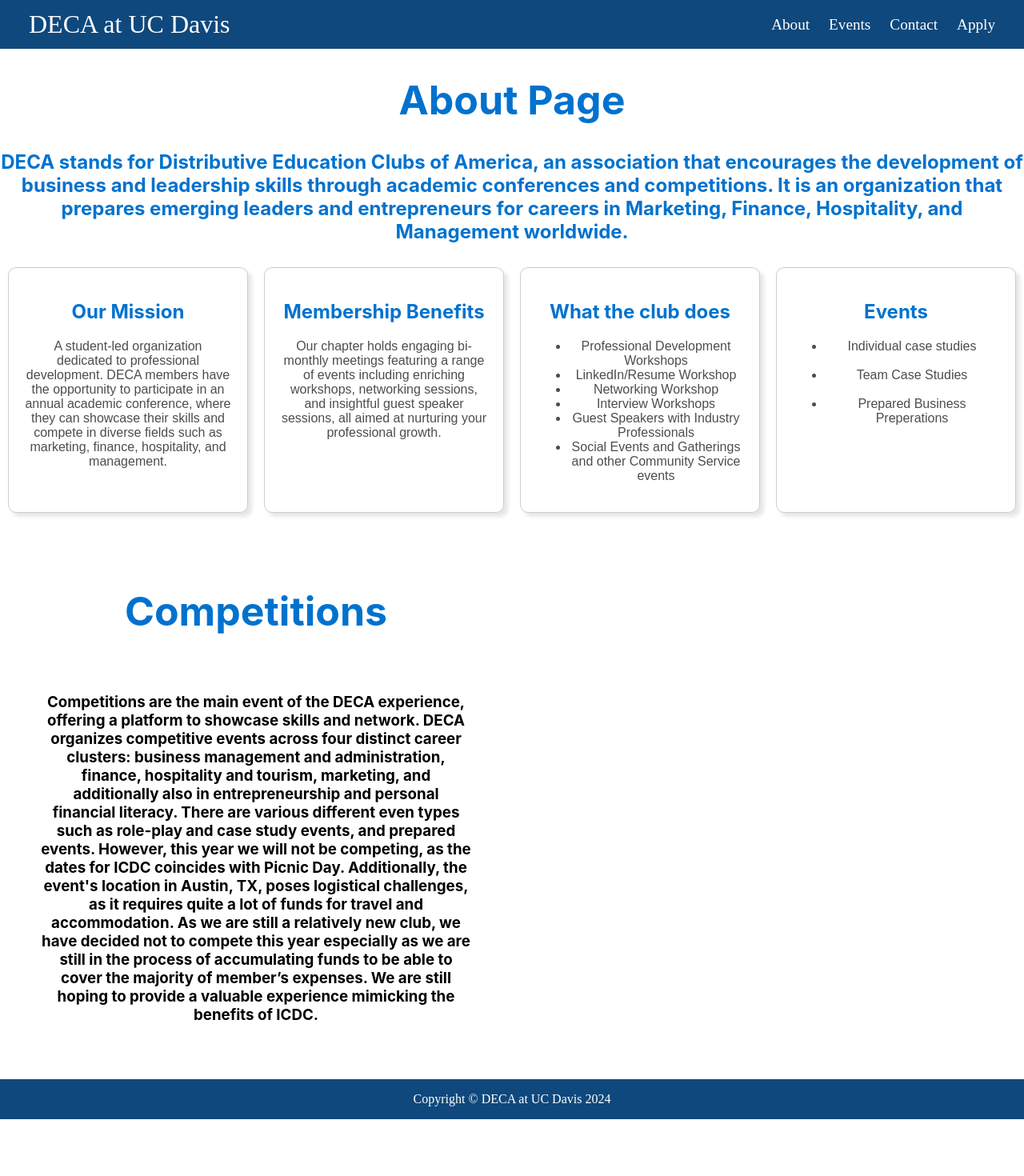
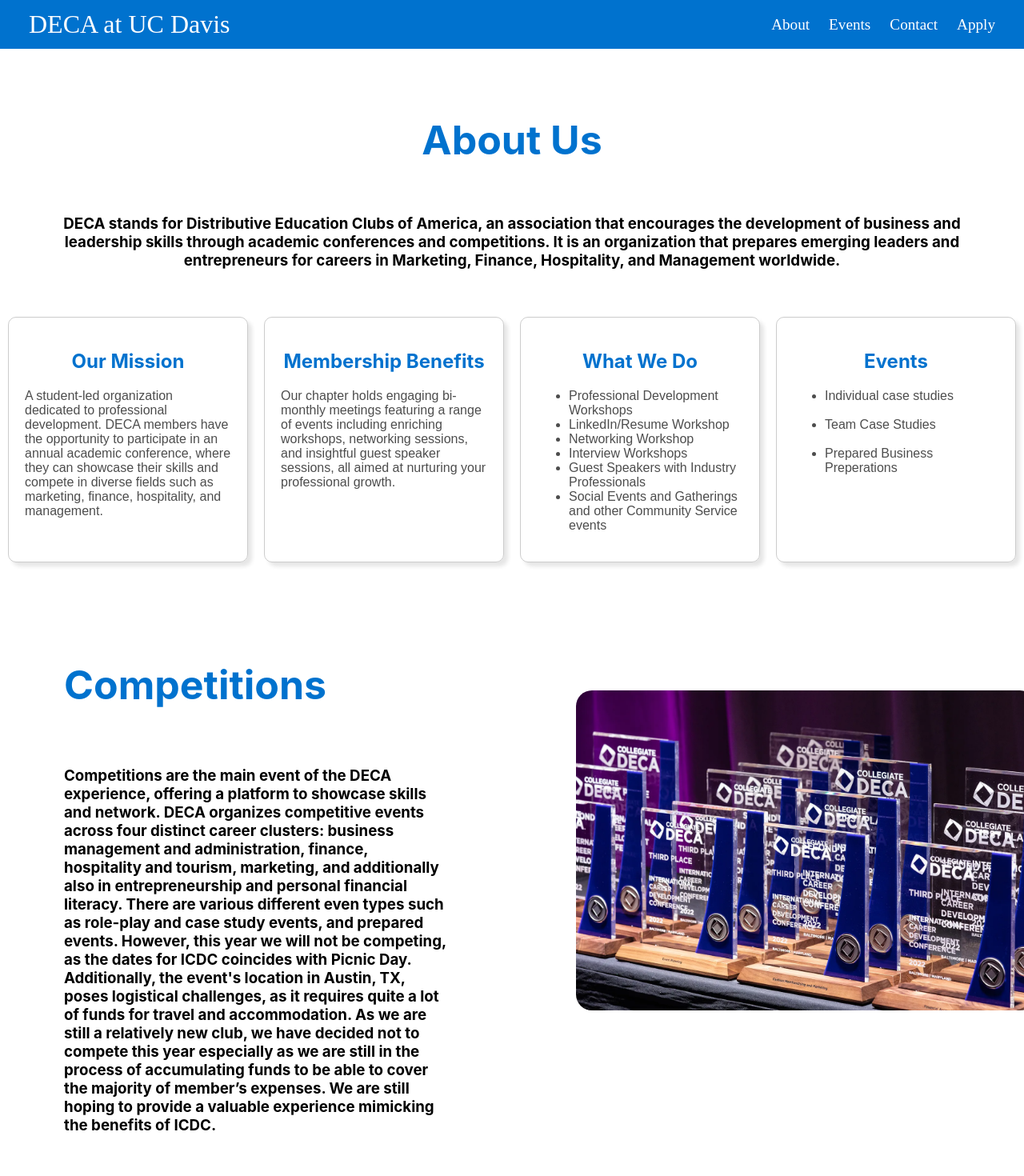
Before and after one commit to Harsh-Karia/DECA-information-website, a React (Create React App) app in the folder deca_website/: page /about in a window 1280 px wide. Shown: the top 1470 px of the page at 80% size. Before the commit the page ends 1399 px from the top, so only its background shows below. Built offline with nearby package versions, Linux system fonts and the light colour scheme.

Commit message:
web styling

```diff
--- a/deca_website/public/index.html
+++ b/deca_website/public/index.html
@@ -24,7 +24,7 @@
       work correctly both with client-side routing and a non-root public URL.
       Learn how to configure a non-root public URL by running `npm run build`.
     -->
-    <title>React App</title>
+    <title>DECA at UC Davis</title>
   </head>
   <body>
     <noscript>You need to enable JavaScript to run this app.</noscript>
--- a/deca_website/src/Pages/About.js
+++ b/deca_website/src/Pages/About.js
@@ -1,34 +1,29 @@
 import React from "react";
-
 import { Row, Card, Container, } from "react-bootstrap";
 import {Button} from "react-bootstrap";
 import '../Styles/Pages.css';
+import {Link} from 'react-router-dom';
+import deca_comp from "../Images/deca_comp.webp"
 
 export default function About(){
 	return(
-		<div className="aboutpage">
+		<div className="page_front">
 			<Container>
-				<h1>About Page</h1>
-				<h2>DECA stands for Distributive Education Clubs of America, an association that encourages the development of business and leadership skills through academic conferences and competitions.
-			It is an organization that prepares emerging leaders and entrepreneurs for careers in Marketing, Finance, Hospitality, and Management worldwide.
-				</h2>
+				<h1>About Us</h1>
+				<h3 style={{padding:'30px'}}>DECA stands for Distributive Education Clubs of America, an association that encourages the development of business and leadership skills through academic conferences and competitions. It is an organization that prepares emerging leaders and entrepreneurs for careers in Marketing, Finance, Hospitality, and Management worldwide.</h3>
 			</Container>
 			<Container>
 				<div className="box">
 					<div className="card">
 						<h2 classname="normal">Our Mission</h2>
-
 						<p className="card-text">A student-led organization dedicated to professional development. DECA members have the opportunity to participate in an annual academic conference, where they can showcase their skills and compete in diverse fields such as marketing, finance, hospitality, and management.</p>
 					</div>
-
 					<div className="card">
 						<h2 classname="normal">Membership Benefits</h2>
-
 						<p className="card-text">Our chapter holds engaging bi-monthly meetings featuring a range of events including enriching workshops, networking sessions, and insightful guest speaker sessions, all aimed at nurturing your professional growth.</p>
 					</div>
 					<div className="card">
-						<h2 classname="normal">What the club does</h2>
-
+						<h2 classname="normal">What We Do</h2>
 						<ul className="card-text">
 							<li>Professional Development Workshops</li>
 							<li>LinkedIn/Resume Workshop</li>
@@ -40,9 +35,7 @@
 					</div>
 					<div className="card">
 						<h2 classname="normal">Events</h2>
-
 						<ul className="card-text">
-
 							<li>Individual case studies</li>
 							<br/>
 							<li>Team Case Studies</li>
@@ -52,16 +45,19 @@
 						</ul>
 					</div>
 				</div>
-
-				<div className="competition">
-					<h1>Competitions</h1>
-					<br/>
-					<h3 className="comptext">Competitions are the main event of the DECA experience, offering a platform to showcase skills and network. DECA organizes competitive events across four distinct career clusters: business management and administration, finance, hospitality and tourism, marketing, and additionally also in entrepreneurship and personal financial literacy. There are various different even types such as role-play and case study events, and prepared events. However, this year we will not be competing, as the dates for ICDC coincides with Picnic Day. Additionally, the event's location in Austin, TX, poses logistical challenges, as it requires quite a lot of funds for travel and accommodation. As we are still a relatively new club, we have decided not to compete this year especially as we are still in the process of accumulating funds to be able to cover the majority of member’s expenses. We are still hoping to provide a valuable experience mimicking the benefits of ICDC. </h3>
+				<div className="box">
+					<div className="competition">
+						<h1>Competitions</h1>
+						<br/>
+						<h3 className="comptext">Competitions are the main event of the DECA experience, offering a platform to showcase skills and network. DECA organizes competitive events across four distinct career clusters: business management and administration, finance, hospitality and tourism, marketing, and additionally also in entrepreneurship and personal financial literacy. There are various different even types such as role-play and case study events, and prepared events. However, this year we will not be competing, as the dates for ICDC coincides with Picnic Day. Additionally, the event's location in Austin, TX, poses logistical challenges, as it requires quite a lot of funds for travel and accommodation. As we are still a relatively new club, we have decided not to compete this year especially as we are still in the process of accumulating funds to be able to cover the majority of member’s expenses. We are still hoping to provide a valuable experience mimicking the benefits of ICDC. </h3>
+					</div>
+					<div className="competition" style={{paddingTop:'150px'}}>
+						<Link target={"_blank"} to="https://www.deca.org/collegecompete">
+                			<img src={deca_comp} alt="deca_comp" style={{height:400}}/>
+            			</Link>
+					</div>
 				</div>
-
-
 			</Container>
 		</div>
-
 	)
 }
--- a/deca_website/src/Pages/Apply.js
+++ b/deca_website/src/Pages/Apply.js
@@ -5,10 +5,10 @@
 
 export default function Apply(){
 	return(
-		<div>
-			<h1>Apply Page</h1>
-			<p>Check Back in Fall!</p>
-			<p>Stay updated with our socials:</p>
+		<div className="page_front">
+			<h1>Apply this Quarter</h1>
+			<h3 style={{color:'#85754e'}}>Check Back in Fall!</h3>
+			<h3>Stay updated with our socials:</h3>
 			<Link target={"_blank"} to="https://www.instagram.com/deca.ucd/">
                 <img src={ig_logo} alt="ig_logo" style={{height:50}}/>
             </Link>
--- a/deca_website/src/Pages/Home.js
+++ b/deca_website/src/Pages/Home.js
@@ -4,15 +4,14 @@
 import deca_table from '../Images/deca_table.jpg'
 import cookie_deco from '../Images/cookie_deco.png'
 import pizza_social from '../Images/pizza_social.jpg'
-import club_meeting from '../Images/club_meeting.jpg'
+// import club_meeting from '../Images/club_meeting.jpg'
 import {Link} from 'react-router-dom';
 import { InstagramEmbed } from 'react-social-media-embed';
 
 export default function Home(){
 	return(
 		<div>
-			<br></br>
-			<div class="home_front"style={{color:'grey'}}>
+			<div class="page_front">
 				<div>
 					<h1>Deca at UC Davis</h1>
 					<h3>Preparing emerging leaders in marketing, finance, hospitality, and management at UC Davis</h3>
@@ -22,31 +21,25 @@
 					<br></br>
 					<img src={deca_table} alt="deca_table" width='400px'style={{margin:'50px'}}/>
 				</div>
-				{/* <div className="rightBox">
-					<img src={deca_logo} alt="deca_logo" width='300px'/>
-				</div> */}
 			</div>
-
-
 			<br></br>
 			<div className='box' >
-				<div className="leftBox">
-					<img src={cookie_deco} alt="cookie_deco" width='300px'/>
-					<p>events</p>
+				<div className="leftBox" style={{textAlign:'center'}}>
+					<img src={cookie_deco} alt="cookie_deco" width='400px'/>
+					<br/>
 					<Link to="/events">
-                            <button class = "rbutton">Explore Opportunities</button>
+                        <button class = "rbutton">Explore Opportunities</button>
                     </Link>
 				</div>
-				<div className="rightBox">
-					<img src={pizza_social} alt="pizza_social" width='300px'/>
-					<p>apply</p>
+				<div className="rightBox" style={{textAlign:'center'}}>
+					<img src={pizza_social} alt="pizza_social" width='400px'/>
+					<br/>
 					<Link to="/apply">
-                            <button class = "rbutton">Join Us!</button>
+                        <button class = "rbutton">Join Us!</button>
                     </Link>
 				</div>
 			</div>
-
-			<div className="box">
+			<div className="box" style={{paddingTop:'170px', paddingBottom:'100px'}}>
 				<div className="leftBox" style={{justifyContent:'flex-start'}}>
 					<h1>Connect with Us.</h1>
 					<h3>Contact DECA at UC Davis to learn more about future opporutnites.</h3>
@@ -55,14 +48,9 @@
                     </Link>
 				</div>
 				<div className="rightBox">
-					<InstagramEmbed url="https://www.instagram.com/p/CzCHMOXPCoX/?img_index=1" width={328} />
-					{/* <InstagramEmbed url="https://www.instagram.com/p/CoJWHTZLQfg/" width={328} /> */}
-
+					<InstagramEmbed url="https://www.instagram.com/p/CzCHMOXPCoX/?img_index=1" width='328px' />
 				</div>
-
-
 			</div>
 		</div>
-
 	)
 }
--- a/deca_website/src/Styles/Pages.css
+++ b/deca_website/src/Styles/Pages.css
@@ -1,16 +1,20 @@
-.home_front {
+.page_front {
     display:flex;
-    padding-top: 70px;
+    padding-top: 50px;
     padding-bottom: 100px;
     flex-direction: column;
 }
 
 .competition{
+    /* display: flex; */
+    /* background-color:grey; */
     width: 50%;
-
-
-    align-items: flex-start;
-    padding: 50px;
+    /* align-items: flex-start; */
+    padding: 80px;
+    text-align: left;
+    justify-content: center;
+    align-items: center;
+    /* align-content: center; */
 }
 
 .card{
@@ -39,16 +43,14 @@
 .card .card-text{
     font-family: Arial, sans-serif;
     color: hsl(0, 0%, 30%);
-
-
+    justify-content: flex-start;
+    text-align: left;
 }
 
 body {
     background-color: white;
     width: 100%;
 }
-
-
 
 .blue {
     color: #0072ce;
@@ -75,28 +77,20 @@
     font-family:'Source Sans Pro', sans-serif;
 }
 
-
-
 .card-container {
   display: flex;
   justify-content: space-between; /* Adjust spacing between cards */
 }
 
-
-
 h1{
     color: #0072ce;
     /* font-family: 'Gotham Bold', sans-serif; */
-    /* font-weight: 2200px; */
     font-size: 50px;
 }
-
-
 
 h2 {
     color: #0072ce;
 }
-
 
 .box {
     display: inline-flex;
@@ -113,19 +107,24 @@
     width: 50%;
     align-content: center;
     justify-content: center;
-    padding:100px;
+    padding-left:90px;
+    padding-right:30px;
+    text-align: left;
 }
 .rightBox {
     /* float:right; */
     width: 50%;
     align-content: center;
     justify-content: center ;
-    padding:100px;
+    padding-right:90px;
+    padding-left:30px;
+    text-align: left;
 }
 @media only screen and (max-width: 600px){
     .box {
         justify-content: center;
         flex-direction: column;
+        width: 100%;
     }
     .leftBox {
         /* float:left; */
@@ -143,6 +142,17 @@
         justify-content: center;
         padding:50px;
     }
+    .competition{
+        /* display: flex; */
+        /* background-color:grey; */
+        width: 100%;
+        /* align-items: flex-start; */
+        padding: 80px;
+        text-align: left;
+        justify-content: center;
+        align-items: center;
+        /* align-content: center; */
+    }
 }
 
 .rbutton {
@@ -155,4 +165,11 @@
     display: inline-block;
     font-size: 16px;
     border-radius: 12px;
-  }
+}
+button:hover {
+    background-color: #777;
+}
+
+img {
+    border-radius: 20px;
+}
--- a/deca_website/src/Styles/footer.css
+++ b/deca_website/src/Styles/footer.css
@@ -1,9 +1,8 @@
 .ctn{
-	background-color: #0f487c;
+	background-color: #0072ce;
 	gap: 1rem;
 	padding: 0.01rem;
 	bottom: 100%
-
 }
 
 .footer{
@@ -11,6 +10,4 @@
 	font-family: 'Gotham Bold';
 	color: white;
 	top: 50%;
-
-
 }
--- a/deca_website/src/Styles/nav.css
+++ b/deca_website/src/Styles/nav.css
@@ -1,27 +1,23 @@
 * {
 	box-sizing: border-box;
   }
-
-
 
   body {
 	margin: 0;
   }
 
   .container {
-
 	text-align: center;
   }
 
   .nav {
-	background-color: #0f487c;
+	background-color: #0072ce;
 	color: white;
 	display: flex;
 	justify-content: space-between;
 	align-items: stretch;
 	gap: 2rem;
 	padding:  0.5rem 2rem;
-
   }
 
   .siteName {
```
Also changed, not shown: deca_website/src/Pages/Events.js (+13 -17 lines), deca_website/src/Images/deca_comp.webp (added).
